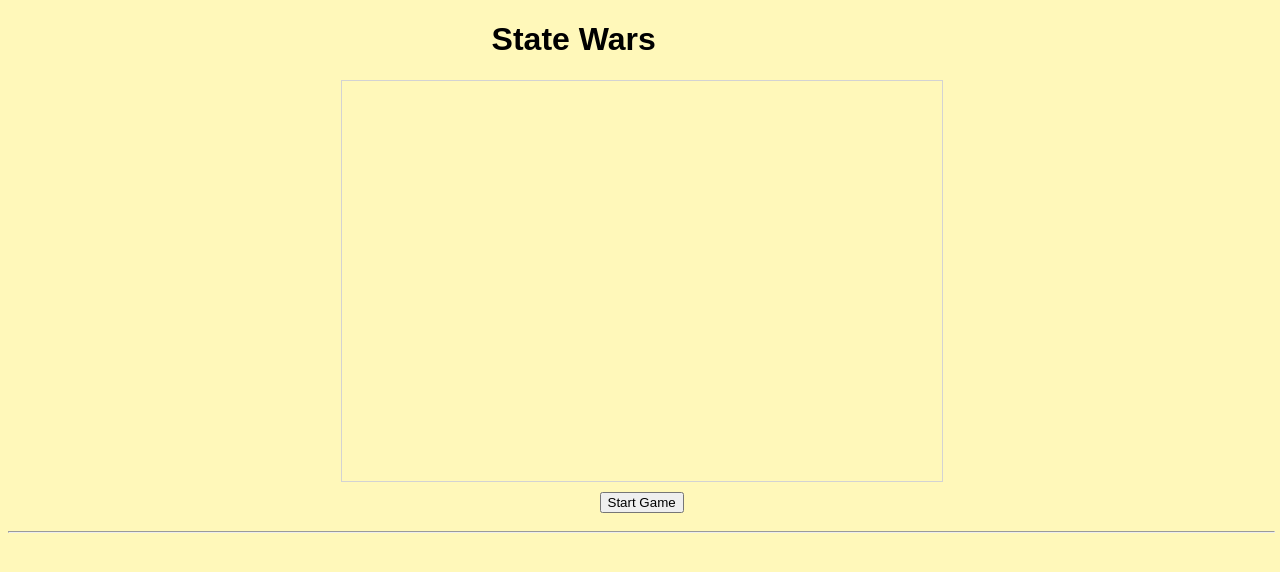
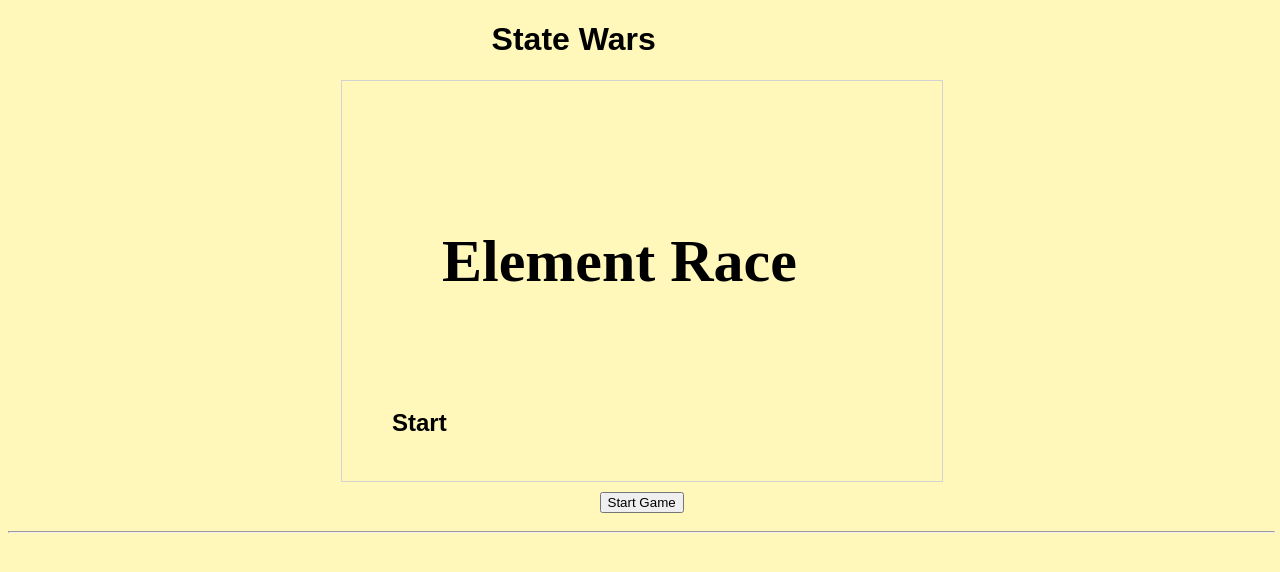
Before and after one commit to ASPang/StateWars, a plain HTML site: page index.html in a window 1280 px wide. Drawn offline with nearby package versions, Linux system fonts and the light colour scheme.

Commit message:
Start button on the game canvas implemented. Need to link it to start the game

```diff
--- a/index.html
+++ b/index.html
@@ -114,10 +114,12 @@
       <script type="text/javascript" src="js/variableList.js"></script>
       <script type="text/javascript" src="js/myscript.js"></script>
       <script type="text/javascript" src="js/keyboard.js"></script>
+      <script type="text/javascript" src="js/mouse.js"></script>
       <script type="text/javascript" src="js/blockPieces.js"></script>
       <script type="text/javascript" src="js/gameTimer.js"></script>
 
       <script type="text/javascript" src="js/imageLib.js"></script>
+      <script type="text/javascript" src="js/interface.js"></script>
       <script type="text/javascript" src="js/physicMechanics.js"></script>
       <script type="text/javascript" src="js/intersections.js"></script>
 
--- a/js/imageLib.js
+++ b/js/imageLib.js
@@ -61,6 +61,9 @@ function imageLib(canvasName, width, height, xPos, yPos) {
     this.gridCol = 0;
     this.gridSqWidth = 0;
     this.gridSqHeight = 0;
+
+    /***Font***/
+    this.fontDefault = "normal 12px Arial";
 
     /***Interface***/
     this.button = {};
--- a/js/interface.js
+++ b/js/interface.js
@@ -49,8 +49,7 @@
  }
 
  /*Set up the Logo*/
-  imageLib.prototype.setTitle = function(image, x, y, width, height) {
-  console.log("HERE");
+  imageLib.prototype.setTitleLogo = function(image, x, y, width, height) {
    /*Save information about the background image*/
    this.introTitle = {
       image: image,
@@ -64,19 +63,17 @@
 
   /*Draw the start button on the canvas*/
  imageLib.prototype.showTitle = function() {
-   var oldStyle = this.canvasCtx.font;
    var newStyle = this.introTitle.font;
 
    this.canvasCtx.font = newStyle;
    this.canvasCtx.fillText(this.introTitle.text, this.introTitle.x, this.introTitle.y);
 
    /*Reset canvas font to default*/
-   this.canvasCtx.font = oldStyle;
+   this.canvasCtx.font = this.fontDefault;
  };
 
- /*Set up the title*/
-  imageLib.prototype.setTitle = function(text, xPos, yPos, style) {
-  console.log("HERE2");
+ /*Set up the title with style being passed in as a single string*/
+ imageLib.prototype.setTitle = function(text, xPos, yPos, style) {
    /*Save information about the background image*/
    this.introTitle = {
       text: text,
@@ -86,6 +83,20 @@
    }
  }
 
+/*Set up the title*/
+imageLib.prototype.setTitle = function(text, xPos, yPos, fontSize, fontWeight, fontStyle) {
+   var style = fontSize + " " + fontWeight + " " + fontStyle;
+   /*Save information about the background image*/
+   this.introTitle = {
+      text: text,
+      x: xPos,
+      y: yPos,
+      font: style,
+      fontSize: fontSize,
+      fontWeight: fontWeight,
+      fontStyle: fontStyle
+   }
+ }
 
  /*Set up the start game button*/
  /*
@@ -93,15 +104,31 @@
   */
  imageLib.prototype.setStartButton = function(text, xPos, yPos, style) {
    var numButtons = this.button.length;
+   var fontStyle = [], width, height;
+
+   /*Parse the style string*/
+   fontStyle = this.parseFontStyle(style);
+   console.log(fontStyle[0]+ " "  + fontStyle[1]+ " "  + fontStyle[2]); //TESTING!!!!!!!!!!!!!
 
    /*Determine the width and height of the button*/
+   this.canvasCtx.font = style; //Temporary apply the style on the canvas
+   width = Math.floor(this.canvasCtx.measureText(text).width);
+   height =  fontStyle[1].substring(0,fontStyle[1].length-2); //substring(startPosition,length)
+
+   console.log("wdith " + width + " height " + height); //TESTING!!!!!!!!!!!!!
+   console.log(xPos + " " + yPos);
 
    /*Save the button properties*/
    this.button["startButton"] = {
       text: text,
       x: xPos,
       y: yPos,
-      font: style
+      font: style,
+      fontSize: fontStyle[0],
+      fontWeight: fontStyle[1],
+      fontStyle: fontStyle[2],
+      width: width,
+      height: height
    }
 
    /*Store the text for the start button*/
@@ -155,3 +182,11 @@
 
  imageLib.prototype.settingScreen = function() {
  };
+
+ imageLib.prototype.parseFontStyle = function(style) {
+   var fontStyle = [];
+
+   fontStyle = style.split(' ');
+
+   return fontStyle;
+ }
--- a/js/mouse.js
+++ b/js/mouse.js
@@ -23,18 +23,51 @@ function mouseClick(e) {
 
 /*Determine the current location of the mouse*/
 function mouseLoc(e) {
+   var x, y;   //Mouse coordinates
+   var bX, bY, bHeight, bWidth;  //variable
+
+   /*Get the mouse coordinate*/
    x = e.layerX;
    y = e.layerY;
 
-   console.log(x + " " + y);
+   /*Update values to be relative to the canvas*/
+   x -= backgroundImg.canvas.offsetLeft;
+   y -= backgroundImg.canvas.offsetTop;
 
-   //is the mouse over the link?
-  if(x>=backgroundImg.button["startButton"].x  && x <= (backgroundImg.button["startButton"].x + backgroundImg.canvasCtx.measureText(backgroundImg.button["startButton"].text).width) && y<=backgroundImg.button["startButton"].y && y>= (backgroundImg.button["startButton"].y-20)){
+
+  /*var oldStyle = backgroundImg.canvasCtx.font;  //Save the default setting
+   var newStyle;  //New setting
+
+   backgroundImg.canvasCtx.font = newStyle;
+
+
+
+   var stringT = "Start";
+   console.log(x + " " + y + " " +  backgroundImg.canvasCtx.measureText(stringT).width);  //TESTING!!!!!!!!!!!
+  */
+
+  /*Determine a button is selected*/
+  //newStyle = backgroundImg.button["startButton"].font; //Button style
+  bX = backgroundImg.button["startButton"].x;
+  bY = backgroundImg.button["startButton"].y;
+  //bWidth = backgroundImg.canvasCtx.measureText(backgroundImg.button["startButton"].text).width;
+  bWidth = backgroundImg.button["startButton"].width;
+  bHeight = backgroundImg.button["startButton"].height;
+
+  console.log(x + " " + y + " " + bX + " " + bY);  //TESTING!!!!!!!!!!!
+
+  if(x >= bX  && x <= (bX + bWidth) && y <= bY && y >= (bY-bHeight)){
       document.body.style.cursor = "pointer";
       console.log("HERE");
+      backgroundImg.canvasCtx.fillStyle = "red";
+      backgroundImg.showStartButton();
   }
   else{
       document.body.style.cursor = "";
+      backgroundImg.canvasCtx.fillStyle = "Black";
+      backgroundImg.showStartButton();
   }
 
+  /*Reset canvas font to default*/
+   backgroundImg.canvasCtx.font = backgroundImg.fontDefault;
 }
--- a/js/myscript.js
+++ b/js/myscript.js
@@ -26,6 +26,7 @@ function initGame() {
     /*Display the board*/
     setupCanvas();
 
+    /*Add mouse event handlers*/
     backgroundImg.canvas.addEventListener("click", mouseClick, false);
     backgroundImg.canvas.addEventListener("mousemove", mouseLoc, false);
 
@@ -42,6 +43,7 @@ function setupCanvas() {
     ctx = c.getContext("2d");
 }
 
+/*Preload all the game images*/
 function preloadGameImages() {
     gameImage = new preloadImages()
 
@@ -51,7 +53,7 @@ function preloadGameImages() {
     }
 }
 
-
+/*Set up the canvas*/
 function setupCanvas() {
     var gameCanvas = "gameCanvas";
     var height = 50;
```
